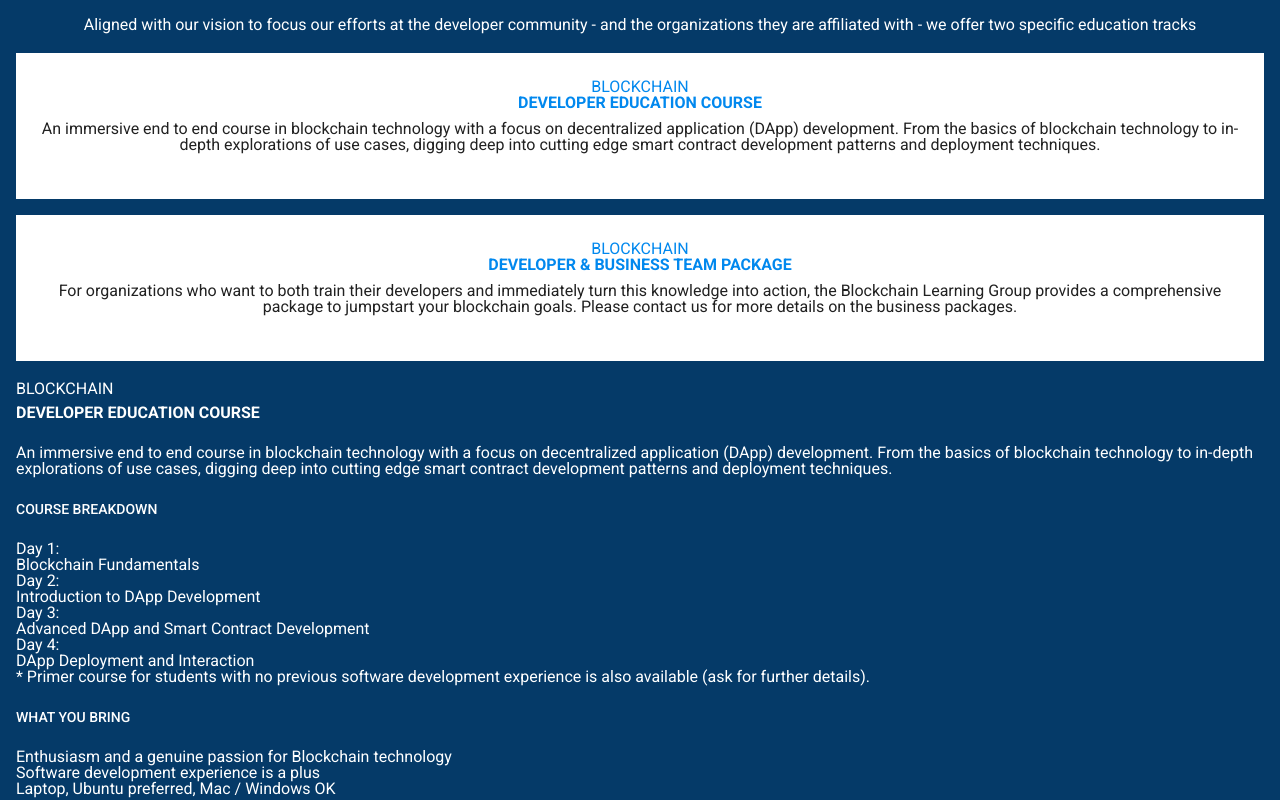
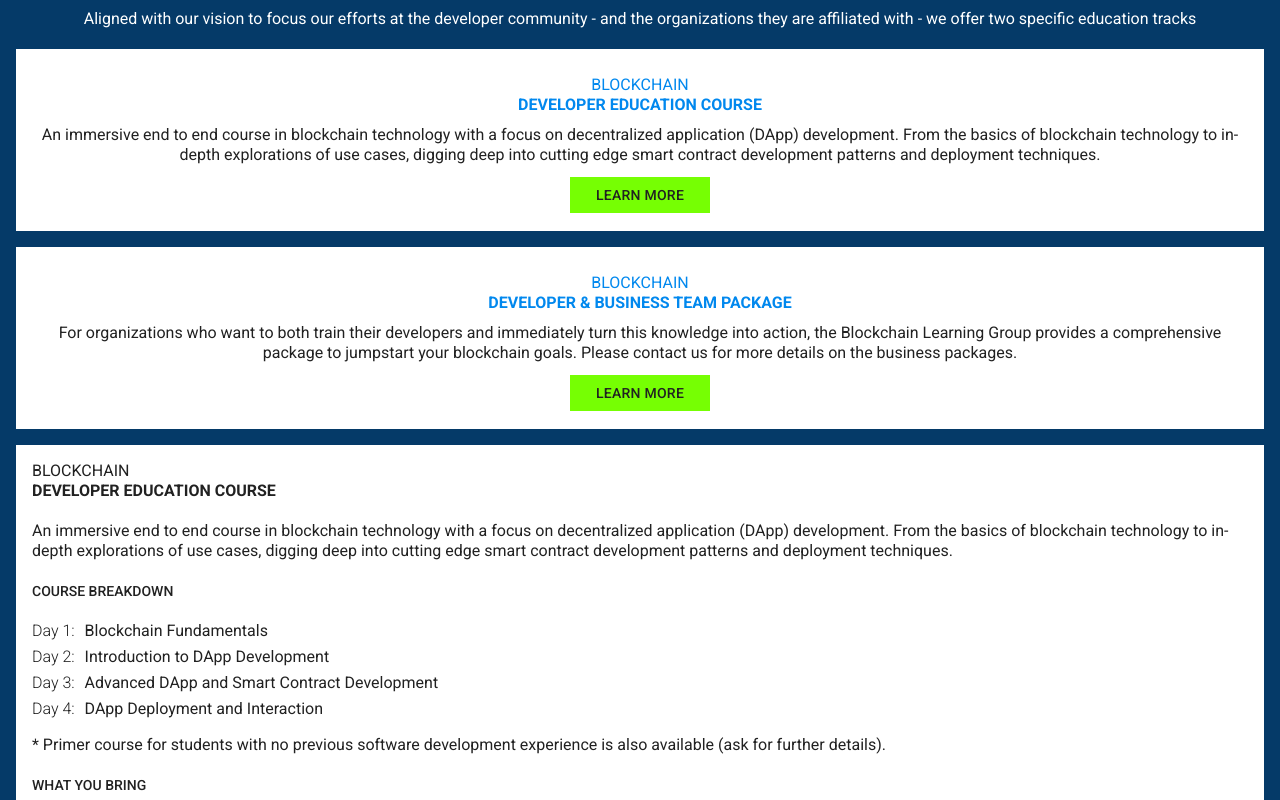
Before and after one commit to Blockchain-Learning-Group/Blockchain-Learning-Group.github.io, a React (Create React App) app: page / in a window 1280 px wide. Shown: the part 600-1400 px from the top of the page. Built offline with nearby package versions, Linux system fonts and the light colour scheme.

Commit message:
update(section:Courses)

```diff
--- a/public/styles/main.css
+++ b/public/styles/main.css
@@ -316,7 +316,8 @@
   flex: none; }
 
 * {
-  cursor: default !important; }
+  cursor: default !important;
+  line-height: 20px !important; }
 
 body {
   border: 0;
@@ -363,16 +364,35 @@
 #Courses {
   color: #fff;
   background-color: #053a68; }
-  #Courses header h3, #Courses header p, #Courses header ul, #Courses header li, #Courses header header, #Courses header footer, #Courses header div {
+  #Courses > header h3, #Courses > header p, #Courses > header ul, #Courses > header li, #Courses > header header, #Courses > header footer, #Courses > header div {
     text-align: center; }
-  #Courses header ul li {
+  #Courses > header ul li {
     color: #212121;
     background-color: #fff;
     padding: 1.618rem 1rem;
     margin-bottom: 1rem; }
-    #Courses header ul li header {
+    #Courses > header ul li header {
       color: #0188ee;
       margin-bottom: 0.618rem; }
+    #Courses > header ul li a {
+      color: #212121;
+      background-color: #76FF03;
+      padding: 0.618rem 1.618rem; }
+  #Courses > ul > li {
+    color: #212121;
+    background-color: #fff;
+    padding: 1rem 1rem 0.382rem;
+    margin-bottom: 1.618rem; }
+    #Courses > ul > li dl {
+      margin-bottom: 1rem; }
+      #Courses > ul > li dl dt {
+        float: left;
+        font-weight: 300;
+        padding-right: 0.618rem; }
+      #Courses > ul > li dl dd {
+        margin-bottom: 0.382rem; }
+    #Courses > ul > li ul {
+      margin-bottom: 1rem; }
 
 #Diversity {
   color: #fff;
--- a/src/components/Courses.jsx
+++ b/src/components/Courses.jsx
@@ -16,8 +16,11 @@
                                     <strong>DEVELOPER EDUCATION COURSE</strong>
                                 </div>
                             </header>
+                            <div>
+                                <p>An immersive end to end course in blockchain technology with a focus on decentralized application (DApp) development. From the basics of blockchain technology to in-depth explorations of use cases, digging deep into cutting edge smart contract development patterns and deployment techniques.</p>
+                            </div>
                             <footer>
-                                <p>An immersive end to end course in blockchain technology with a focus on decentralized application (DApp) development. From the basics of blockchain technology to in-depth explorations of use cases, digging deep into cutting edge smart contract development patterns and deployment techniques.</p>
+                                <a href="#COURSE--DEVELOPER-EDUCATION-COURSE">LEARN MORE</a>
                             </footer>
                         </li>
 
@@ -28,15 +31,18 @@
                                     <strong>DEVELOPER & BUSINESS TEAM PACKAGE</strong>
                                 </div>
                             </header>
+                            <div>
+                                <p>For organizations who want to both train their developers and immediately turn this knowledge into action, the Blockchain Learning Group provides a comprehensive package to jumpstart your blockchain goals. Please contact us for more details on the business packages.</p>
+                            </div>
                             <footer>
-                                <p>For organizations who want to both train their developers and immediately turn this knowledge into action, the Blockchain Learning Group provides a comprehensive package to jumpstart your blockchain goals. Please contact us for more details on the business packages.</p>
+                                <a href="#COURSE--DEVELOPER-AND-BUSINESS-TEAM-PACKAGE">LEARN MORE</a>
                             </footer>
                         </li>
                     </ul>
                 </header>
 
                 <ul>
-                    <li>
+                    <li id="COURSE--DEVELOPER-EDUCATION-COURSE">
                         <h4>
                             <div>BLOCKCHAIN</div>
                             <div>
@@ -72,6 +78,8 @@
                         <h5>OUTCOMES</h5>
                         <p>All participants will gain a deep understanding of Blockchain technology, how it works, the ever growing landscape, cryptocurrencies and ICOs, and most importantly, hands-on experience with full stack DApp development.  Participants will have successfully built, tested and deployed several smart contracts as well as a full stack DApp.</p>
                     </li>
+
+                    <li id="COURSE--DEVELOPER-AND-BUSINESS-TEAM-PACKAGE"></li>
                 </ul>
             </section>
         );
--- a/src/styles/App.scss
+++ b/src/styles/App.scss
@@ -2,6 +2,7 @@
 
 * {
     cursor: default !important;
+    line-height: 20px !important;
 }
 
 body {
--- a/src/styles/components/Courses.scss
+++ b/src/styles/components/Courses.scss
@@ -2,7 +2,7 @@
     color: #fff;
     background-color: #053a68;
 
-    header {
+    & > header {
         h3, p, ul, li, header, footer, div {
             text-align: center;
         }
@@ -17,7 +17,38 @@
                     color:#0188ee;
                     margin-bottom: 0.618rem;
                 }
+                a {
+                    color: #212121;
+                    background-color: #76FF03;
+                    padding: 0.618rem 1.618rem;
+                }
             }
         }
     }
+
+    & > ul {
+        & > li {
+            color: #212121;
+            background-color: #fff;
+            padding: 1rem 1rem 0.382rem;
+            margin-bottom: 1.618rem;
+
+            dl {
+                margin-bottom: 1rem;
+                dt {
+                    float:left;
+                    font-weight: 300;
+                    padding-right: 0.618rem;
+                }
+                dd {
+                    margin-bottom: 0.382rem;
+                }
+            }
+
+            ul {
+                margin-bottom: 1rem;
+            }
+        }
+
+    }
 }
```
